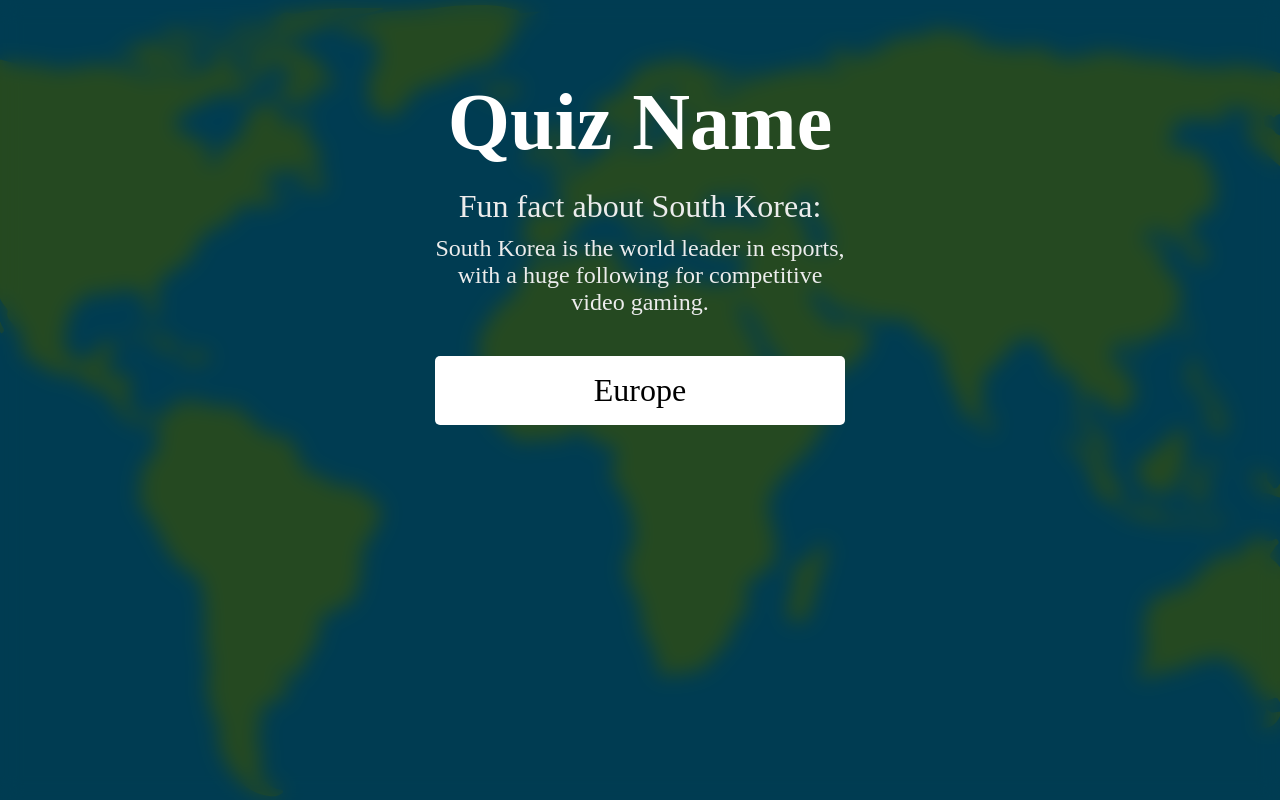
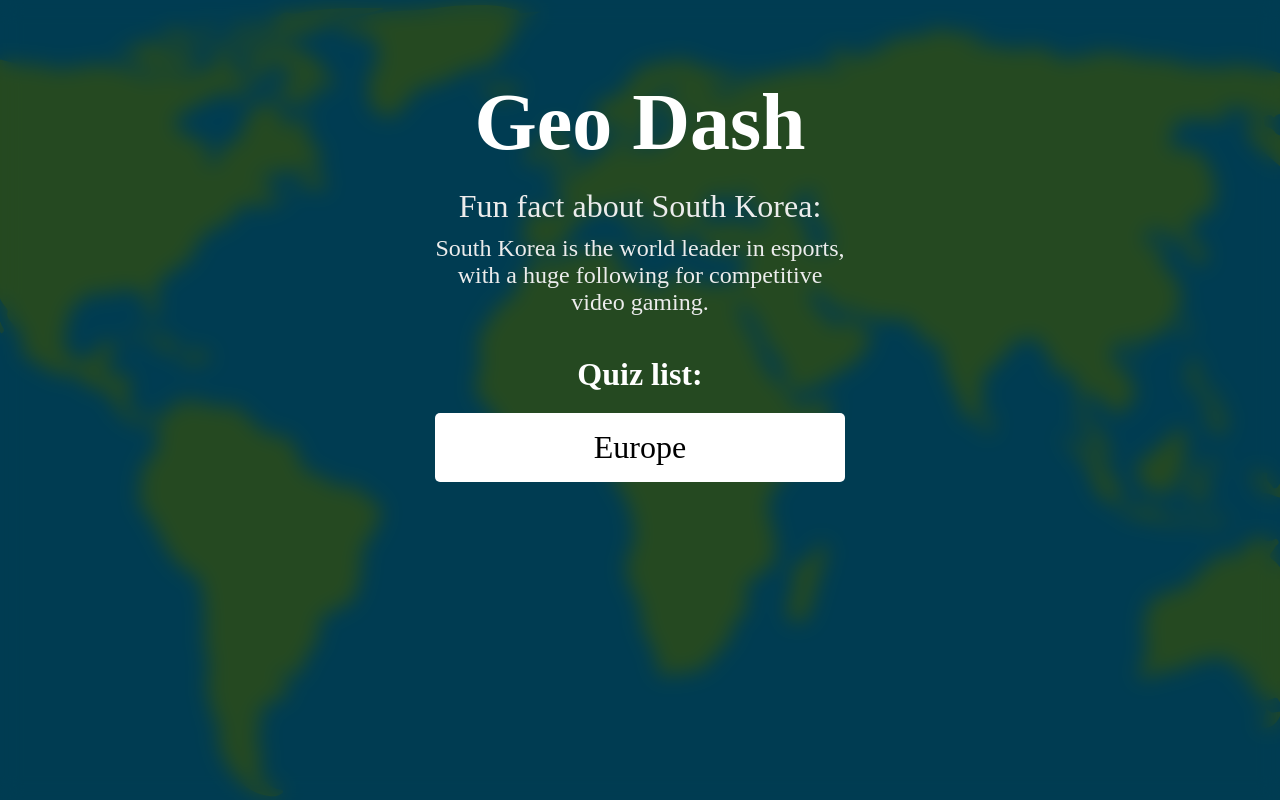
Before and after one commit to vanjazeli/geo-dash, a React (Vite) app: page / in a window 1280 px wide. Built offline with nearby package versions, Linux system fonts and the light colour scheme; data requests are answered from the project's data file; a web font is replaced by a local one.

Commit message:
Feat: Add subheading to Menu component

```diff
--- a/src/components/containers/Menu.tsx
+++ b/src/components/containers/Menu.tsx
@@ -20,15 +20,18 @@ const Menu = ({ heading, funFact, items }: MenuPropsType) => {
 				</div>
 			)}
 			{items && (
+				<>
+					<h3 className="menu__subheading text-middle">Quiz list:</h3>
 					<ul className="menu__list">
 						{items?.map((item, itemIndex) => (
 							<li className="menu__item" key={itemIndex}>
-							<Link className="menu__link text-middle hover-default" to={`/${item.flagUrl}`}>
+								<Link className="menu__link text-middle hover-default" to={`/${item.name.toLowerCase()}`}>
 									{item.name}
 								</Link>
 							</li>
 						))}
 					</ul>
+				</>
 			)}
 		</div>
 	);
--- a/src/components/pages/IndexPage.tsx
+++ b/src/components/pages/IndexPage.tsx
@@ -18,7 +18,6 @@ const IndexPage = ({ quizes }: IndexPageProps) => {
 			const randomIndex = Math.floor(Math.random() * data.length);
 			setFunFact(data[randomIndex]);
 		});
-		return setFunFact(null);
 	}, []);
 
 	return (
@@ -28,7 +27,7 @@ const IndexPage = ({ quizes }: IndexPageProps) => {
 					<img className="page-wrap__background" src="images/world-map.svg" alt="background" />
 				</div>
 				<div className="page-wrap__wrap">
-					<Menu heading="Quiz Name" funFact={funFact} items={quizes} />
+					<Menu heading="Geo Dash" funFact={funFact} items={quizes} />
 				</div>
 			</div>
 		</>
```
Lines whose indentation alone changed are shown as unchanged.
